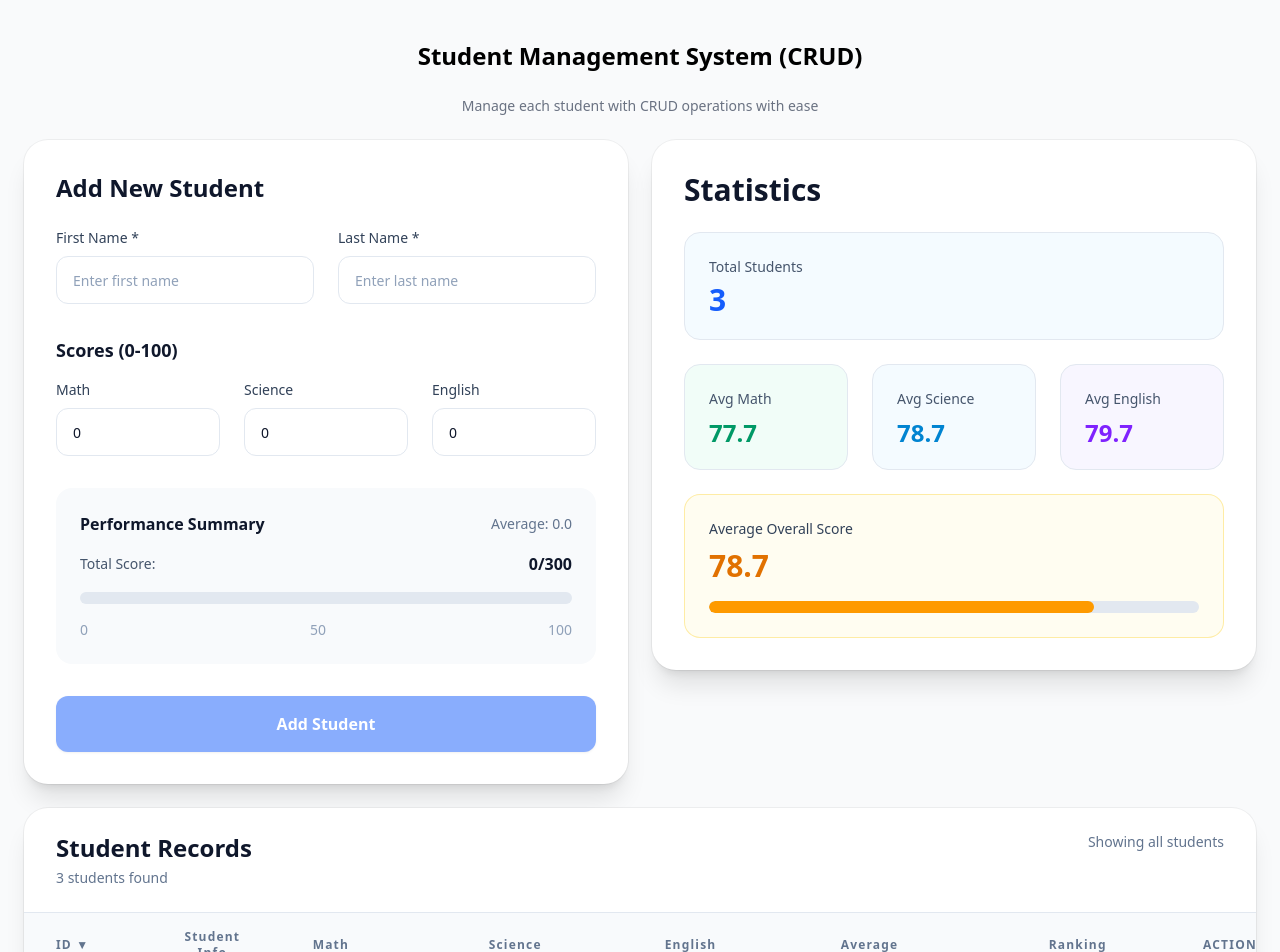
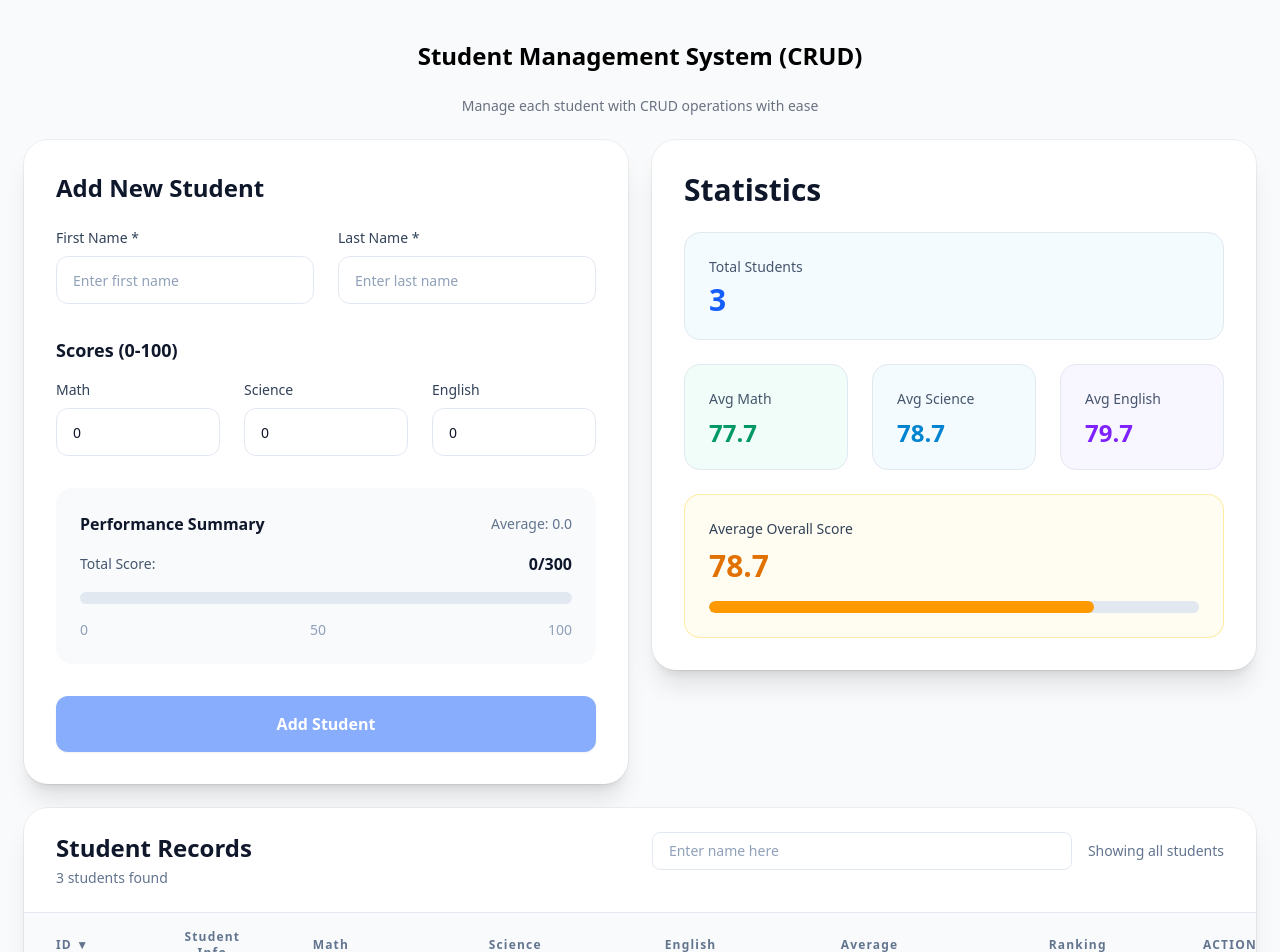
Before and after one commit to philip2012/student-crud, a Vue app: page / in a window 1280 px wide. Shown: the top 952 px of the page. Built offline with nearby package versions, Linux system fonts and the light colour scheme.

Commit message:
Add search student feature
Add search student feature through input, avoid conflict between sortedStudents and filteredStudents

```diff
--- a/src/App.vue
+++ b/src/App.vue
@@ -7,6 +7,7 @@ import StudentStatistics from "./assets/Components/StudentStatistics.vue";
 
 const students = ref([]);
 const editingStudent = ref(null);
+const nameQuery = ref("");
 
 // --- sort state (default: new -> old) --- //
 const sortKey = ref("id"); // id = new/old
@@ -24,8 +25,18 @@ const setSort = (key) => {
   sortDir.value = "asc";
 };
 
-const sortedStudents = computed(() => {
+const displayStudents = computed(() => {
+  const q = nameQuery.value.trim().toLowerCase();
+
+  const filtered = !q
+    ? students.value
+    : students.value.filter((s) =>
+        `${s.firstName} ${s.lastName}`.toLowerCase().includes(q)
+      );
+
   const dir = sortDir.value === "asc" ? 1 : -1;
+
+  const avgOf = (s) => (s.math + s.science + s.english) / 3;
 
   const getValue = (s) => {
     if (sortKey.value === "id") return s.id;
@@ -39,7 +50,7 @@ const sortedStudents = computed(() => {
     return s.id;
   };
 
-  return [...students.value].sort((a, b) => {
+  return [...filtered].sort((a, b) => {
     const av = getValue(a);
     const bv = getValue(b);
 
@@ -49,8 +60,6 @@ const sortedStudents = computed(() => {
 
     if (av < bv) return -1 * dir;
     if (av > bv) return 1 * dir;
-
-    // tie-breaker: stable theo new -> old
     return b.id - a.id;
   });
 });
@@ -166,12 +175,14 @@ const globalAverage = computed(() => {
       </div>
 
       <RecordTable
-        :students="sortedStudents"
+        :students="displayStudents"
         :sort-key="sortKey"
         :sort-dir="sortDir"
+        :name-query="nameQuery"
         @sort="setSort"
         @edit="startEdit"
         @delete="deleteStudent"
+        @update:name-query="nameQuery = $event"
       />
     </div>
   </main>
--- a/src/assets/Components/RecordTable.vue
+++ b/src/assets/Components/RecordTable.vue
@@ -14,7 +14,23 @@
         </p>
       </div>
 
-      <p class="text-slate-500">Showing all students</p>
+      <div class="flex flex-row gap-4 items-center">
+        <input
+          type="text"
+          name="search"
+          id="search"
+          placeholder="Enter name here"
+          class="w-105 rounded-lg border border-slate-200 bg-white px-4 py-2 text-slate-900 placeholder:text-slate-400 outline-none focus:ring-2 focus:ring-blue-500/30"
+          :value="nameQuery"
+          @input="emit('update:name-query', $event.target.value)"
+        />
+
+        <p class="text-slate-500">
+          {{
+            nameQuery ? `Filtering by "${nameQuery}"` : "Showing all students"
+          }}
+        </p>
+      </div>
     </div>
 
     <div class="h-px bg-slate-200"></div>
@@ -229,6 +245,7 @@ const props = defineProps({
   students: { type: Array, required: true },
   sortKey: { type: String, required: true },
   sortDir: { type: String, required: true },
+  nameQuery: { type: String, required: true },
 });
 
 const emit = defineEmits(["edit", "delete", "sort"]);
```
